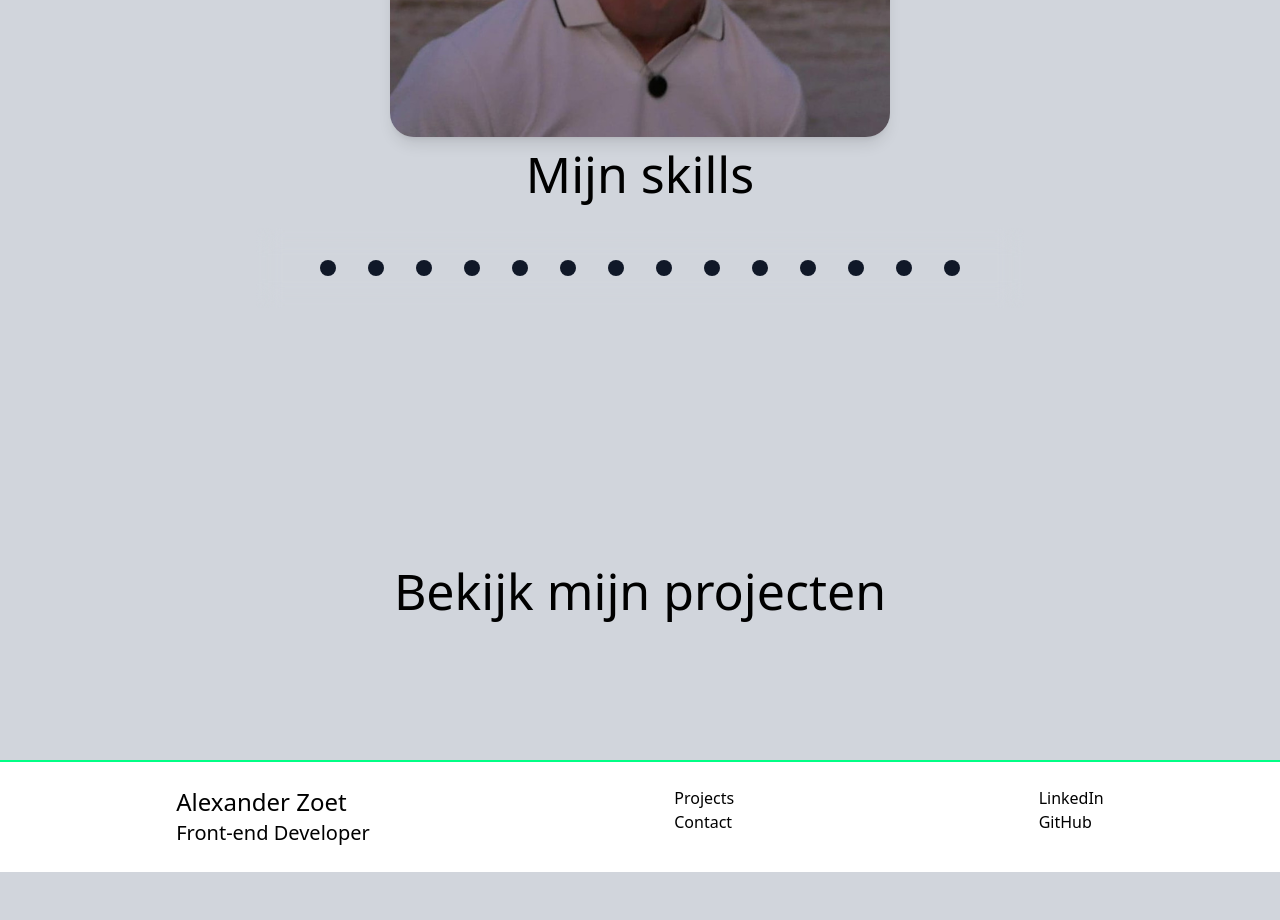
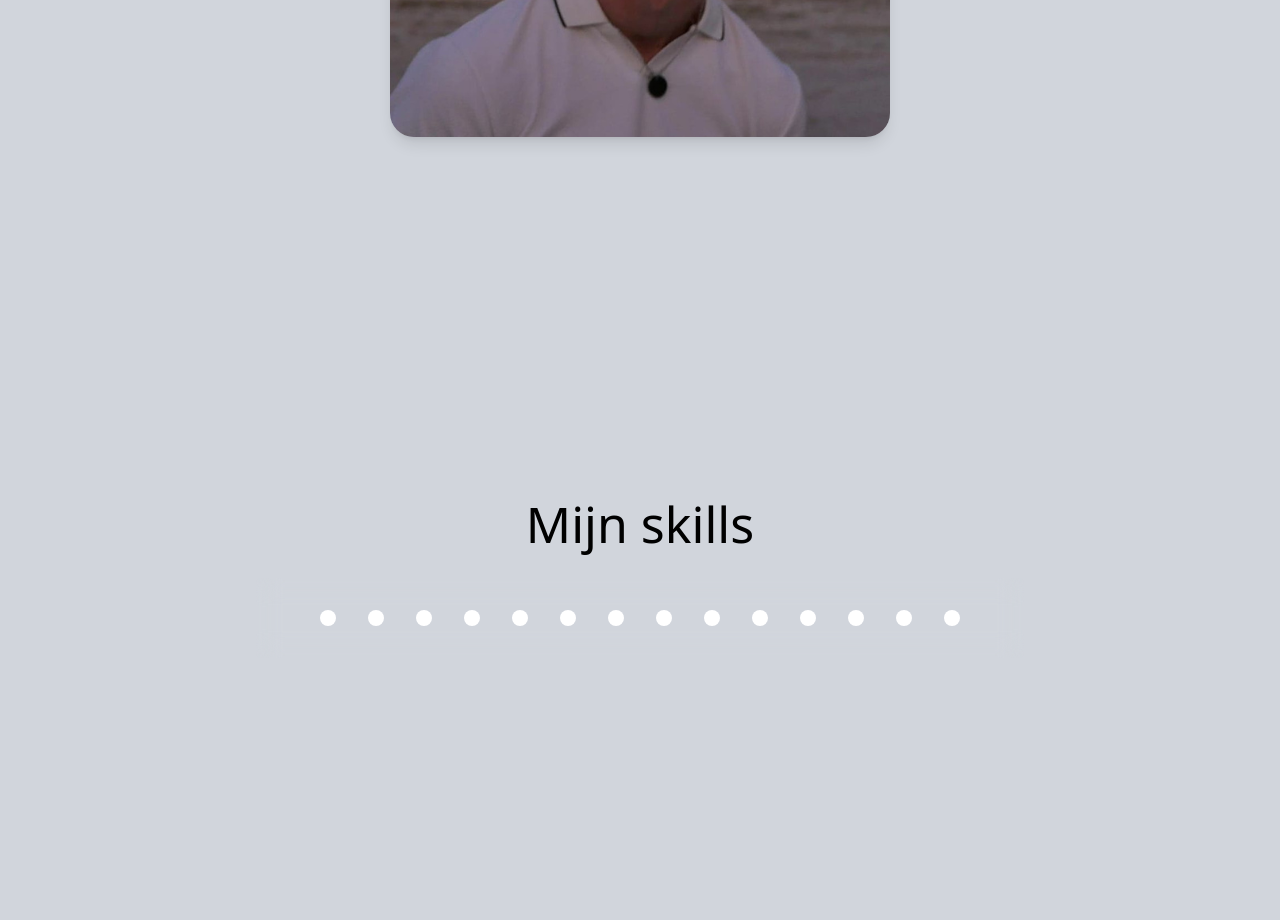
Before and after one commit to Allexwnl/Portfolio, a Vue app in the folder portfolio-project/: page / in a window 1280 px wide. Shown: the part 1720-2640 px from the top of the page. Before the commit the page ends 2592 px from the top, so only its background shows below. Built offline with nearby package versions, Linux system fonts and the light colour scheme; no server answers; the database is empty; some icons are missing; a web font is replaced by a local one.

Commit message:
fully functional navbar

```diff
--- a/portfolio-project/src/assets/css/projectShow.css
+++ b/portfolio-project/src/assets/css/projectShow.css
@@ -1,7 +1,7 @@
 @import "tailwindcss";
 
 .--projectDetails {
-    @apply p-6 flex flex-row flex-wrap mt-[150px] mb-20 gap-6 max-[1695px]:justify-center max-[1695px]:text-center;
+    @apply p-6 flex flex-col justify-center items-center flex-wrap mb-20 gap-6 max-[1695px]:justify-center max-[1695px]:text-center;
 }
 
 .--projectInfo {
@@ -9,15 +9,15 @@
 }
 
 .--imageCarousel {
-    @apply relative w-[800px] h-[400px] overflow-hidden;
+    @apply relative flex justify-center items-center w-[850px] max-[1000px]:w-[300px] h-[550px] max-[1000px]:h-[150px] border-10 border-[#00FF65] bg-gray-500 rounded-lg overflow-hidden;
 }
 
 .--carouselImage {
-    @apply w-[800px] h-auto rounded-2xl shadow-lg object-fill relative;
+    @apply w-[800px] max-[1000px]:w-[250px] h-auto rounded-2xl shadow-lg object-scale-down relative;
 }
 
 .carouselBtn {
-    @apply absolute top-1/2 w-[55px] -translate-y-1/2 bg-white text-[#00FF85] border-2  text-3xl px-3 py-1.5 cursor-pointer rounded-md transition-colors duration-300;
+    @apply absolute flex justify-center top-1/2 w-[55px] max-[1000px]:w-[25px] -translate-y-1/2 bg-white text-[#00FF85] border-2 text-3xl px-3 py-1.5 cursor-pointer rounded-md transition-colors duration-300;
   }
 
   .carouselBtn.prev {
--- a/portfolio-project/src/assets/css/techStack.css
+++ b/portfolio-project/src/assets/css/techStack.css
@@ -1,11 +1,15 @@
 @import "tailwindcss";
 
 .--techStackContainer {
-    @apply flex flex-col justify-center items-center w-full
+    @apply flex flex-col justify-center items-center w-full pt-[350px]
 }
 
 .--techStackIcons {
-    @apply m-4 max-[768px]:m-2 p-2 text-[50px] max-[768px]:text-[32px] bg-gray-900 rounded-2xl text-center
+    @apply m-4 max-[768px]:m-2 p-2 text-[50px] max-[768px]:text-[32px] bg-white rounded-2xl text-center
+}
+
+.dark .--techStackIcons {
+    @apply bg-gray-900
 }
 .--techStackIcons:hover {
     @apply text-[#00FF85] transition duration-300 ease-in-out cursor-pointer
```
